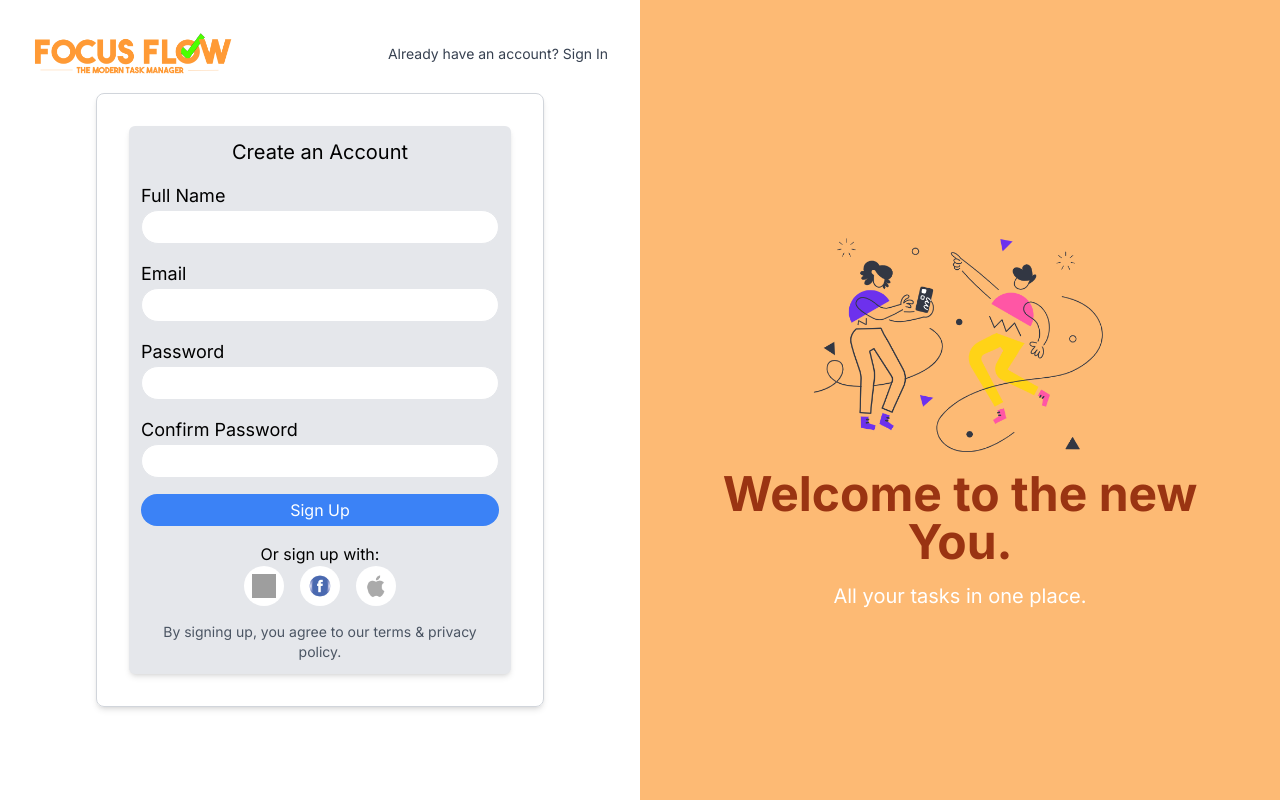
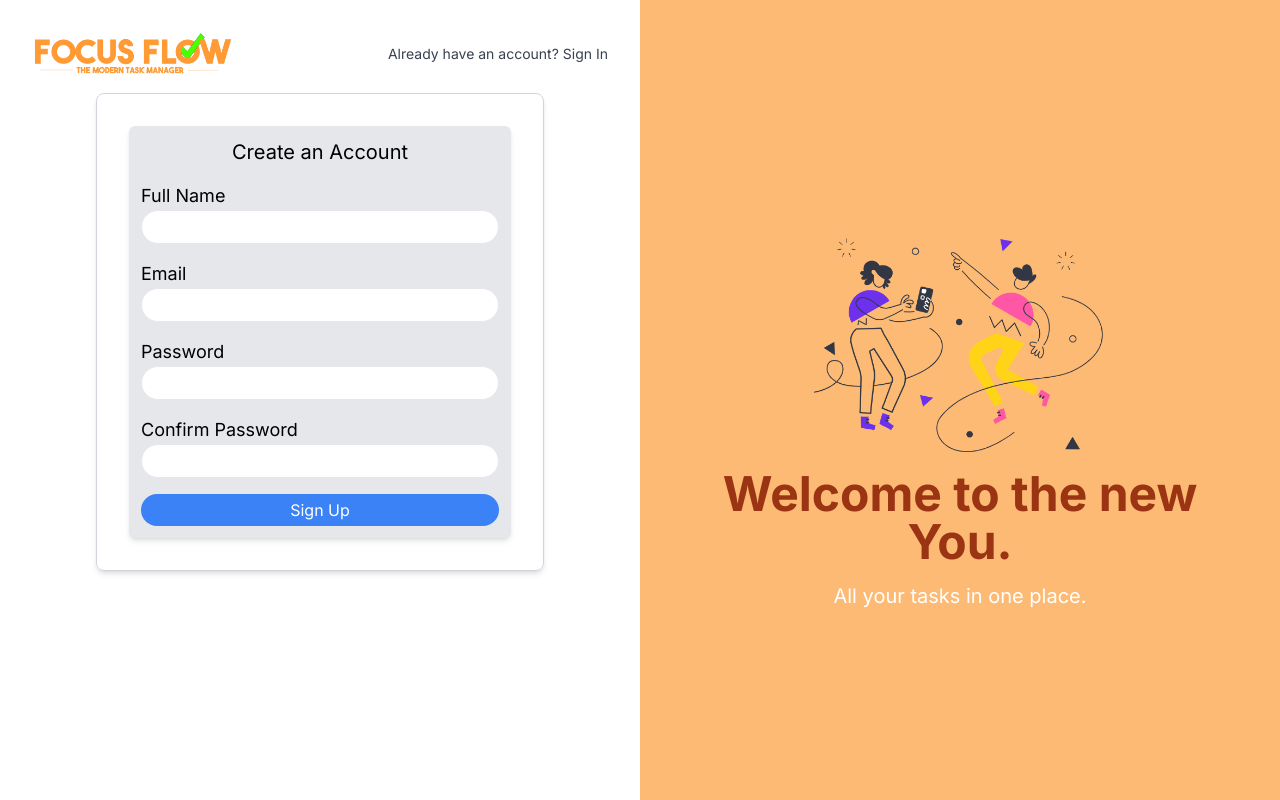
Before and after one commit to colintle/FocusFlow, a Next.js app in the folder focus-flow/: page / in a window 1280 px wide. Built offline with nearby package versions, Linux system fonts and the light colour scheme; grey boxes are pictures that could not be loaded.

Commit message:
removed google login, etc

```diff
--- a/focus-flow/src/app/components/SignUp.tsx
+++ b/focus-flow/src/app/components/SignUp.tsx
@@ -84,35 +84,6 @@ function SignUp() {
                     Sign Up
                 </button>
             </div>
-            <div className="text-center mt-4">
-                <p>Or sign up with:</p>
-                <div className="flex justify-center space-x-4">
-                    <button className="p-2 rounded-full bg-white hover-bg-gray-200">
-                        <img
-                            src="/images/google-logo.jpeg"
-                            alt="Google"
-                            className="w-6 h-6"
-                        />
-                    </button>
-                    <button className="p-2 rounded-full bg-white hover-bg-gray-200">
-                        <img
-                            src="/images/facebook-logo.png"
-                            alt="Facebook"
-                            className="w-6 h-6"
-                        />
-                    </button>
-                    <button className="p-2 rounded-full bg-white hover-bg-gray-200">
-                        <img
-                            src="/images/apple-logo.png"
-                            alt="Apple"
-                            className="w-6 h-6"
-                        />
-                    </button>
-                </div>
-                <p className="text-gray-600 text-sm mt-4">
-                    By signing up, you agree to our terms & privacy policy.
-                </p>
-            </div>
         </div>
     );
 }
```
